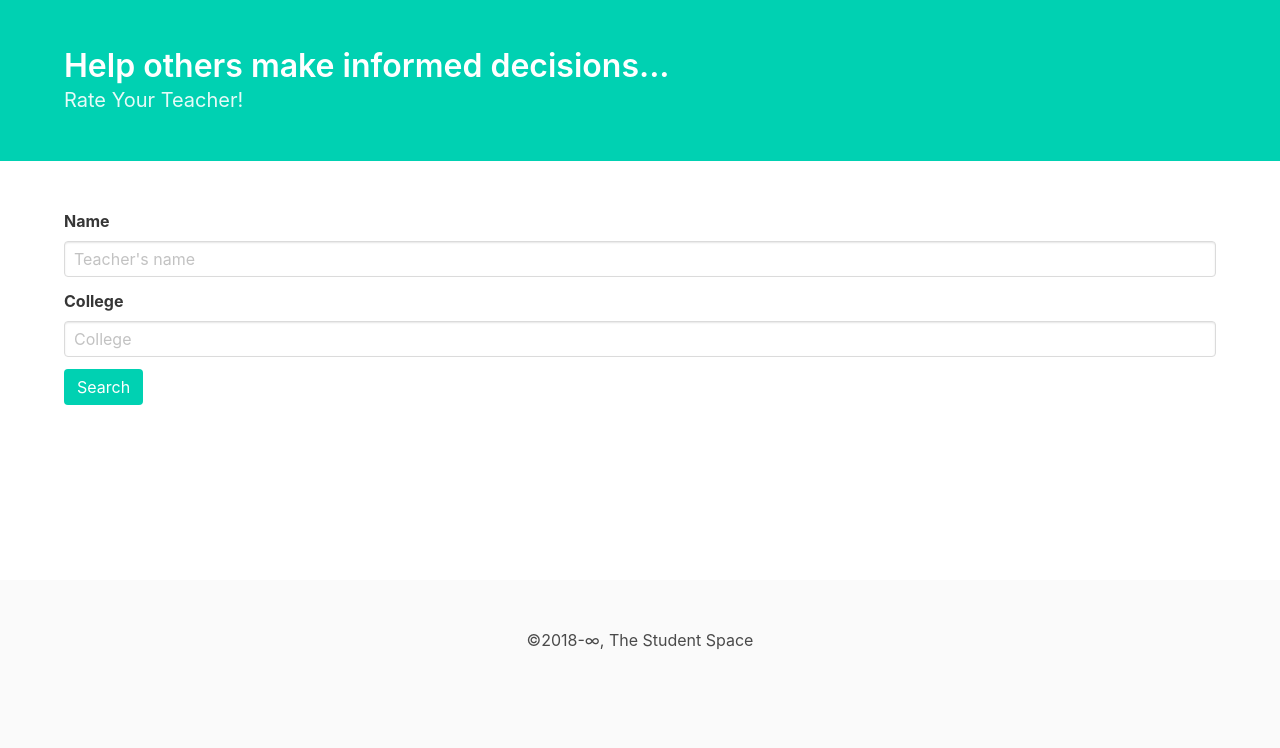
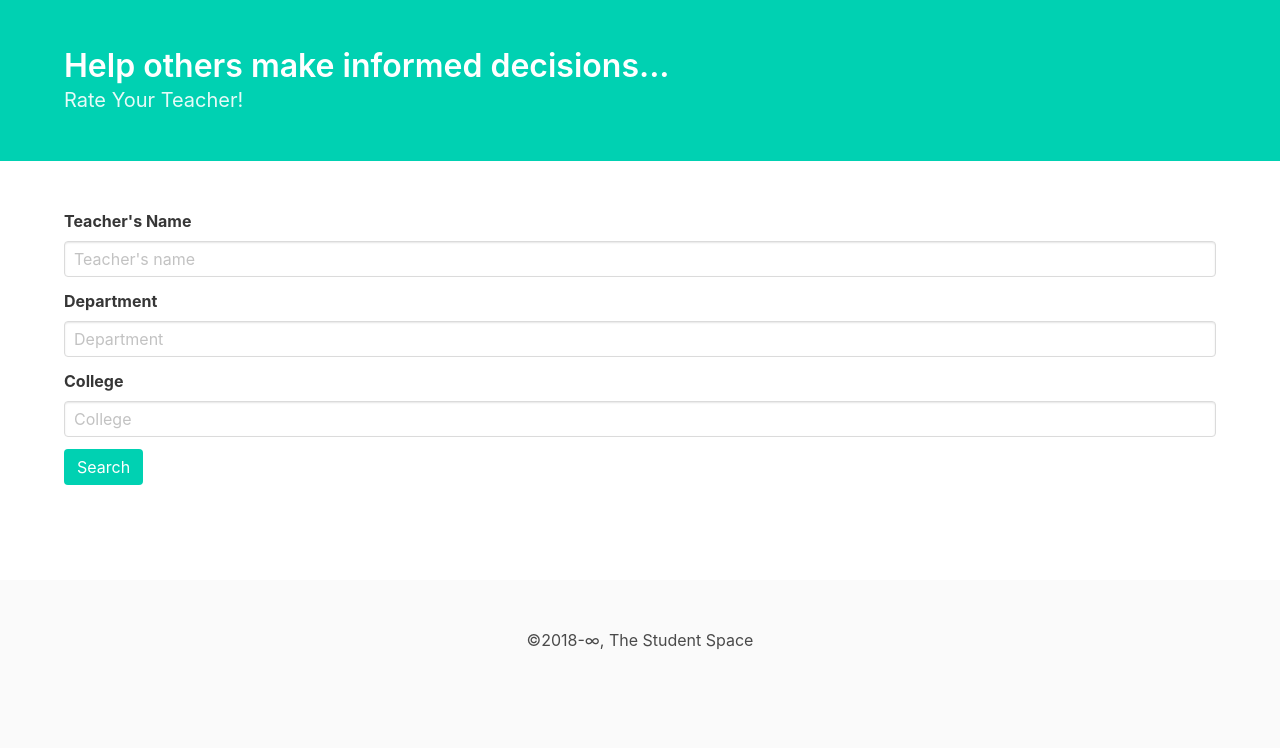
Before and after one commit to optimusam/studentspace, a Flask app: page / in a window 1280 px wide. Shown: the part 52-800 px from the top of the page. Run offline with Flask 2, Linux system fonts and the light colour scheme; parts of the project's set-up code (start-up, migrations or seed data) failed here and were passed over; some libraries are stand-ins or nearby versions.

Commit message:
added department search

```diff
--- a/app.py
+++ b/app.py
@@ -101,8 +101,9 @@ def logout():
 @app.route("/result", methods=["GET","POST"])
 def getResult():
     name = request.args.get("name").strip()
+    dept = request.args.get("dept").strip()
     college = request.args.get("college").strip()
-    result = db.session.query(Teacher, College).filter(and_(Teacher.college_id == College.id, Teacher.name.ilike(f"%{name}%"), College.name.ilike(f"%{college}%"))).all()
+    result = db.session.query(Teacher, College).filter(and_(Teacher.college_id == College.id, Teacher.name.ilike(f"%{name}%"),Teacher.department.ilike(f"%{dept}%"),College.name.ilike(f"%{college}%"))).all()
     return render_template("result.html", title="Results", result=result, islog=isLoggedin())
 
 @app.route("/teacher/<int:teacher_id>")
--- a/templates/search.html
+++ b/templates/search.html
@@ -1,10 +1,19 @@
 <form action="{{url_for('getResult')}}" method="GET">
     <div class="field">
         <label for="name" class="label">
-            Name
+            Teacher's Name
         </label>
         <div class="control">
             <input type="text" name="name" id="name" class="input" placeholder="Teacher's name" required>
+        </div>
+    </div>
+
+    <div class="field">
+        <label for="dept" class="label">
+            Department
+        </label>
+        <div class="control">
+            <input type="text" name="dept" id="dept" class="input" placeholder="Department" required>
         </div>
     </div>
 
```
